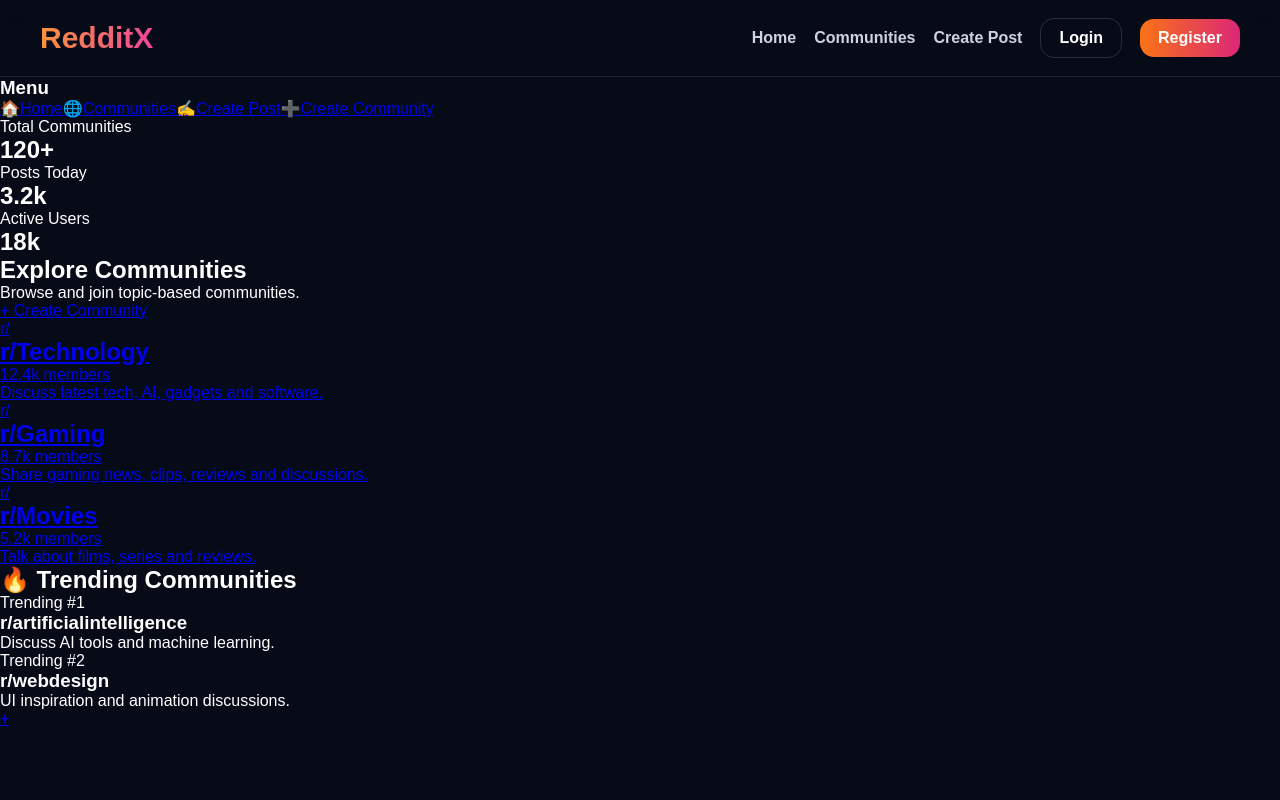
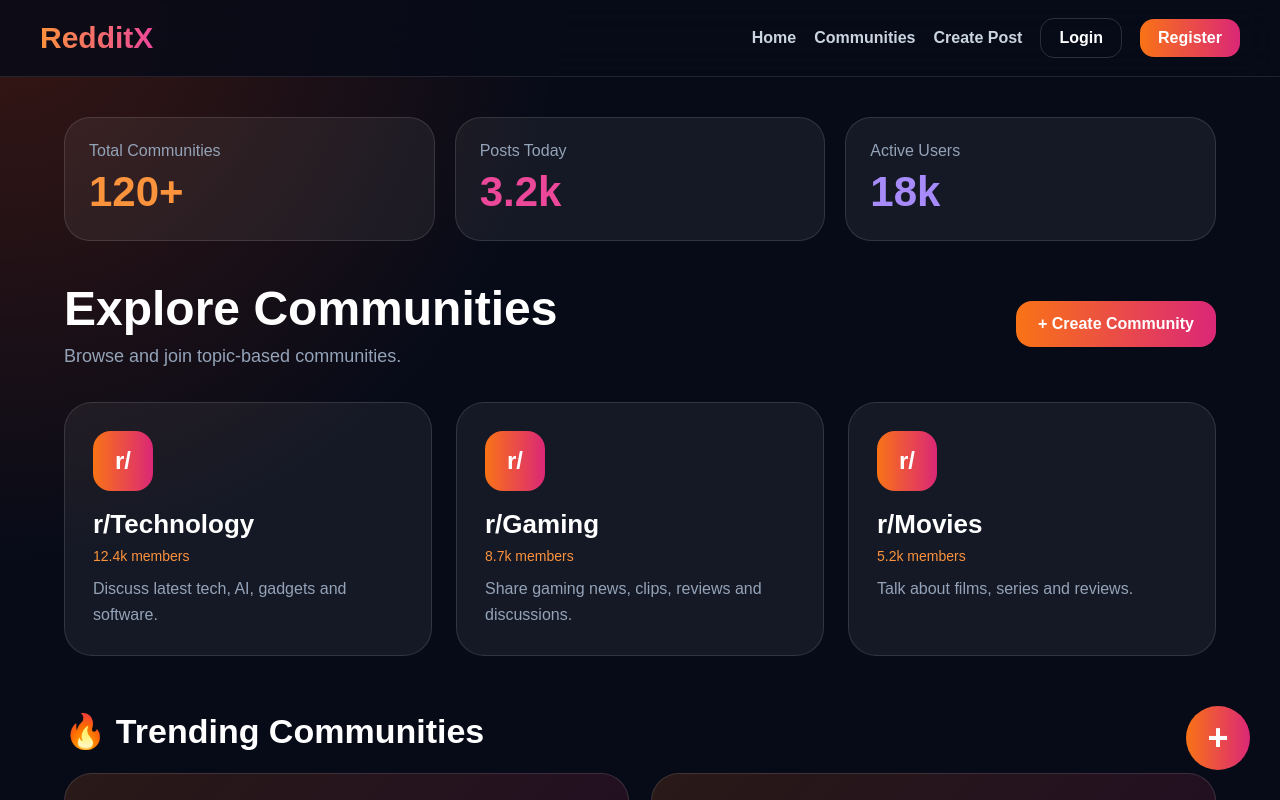
Before and after one commit to Kesarkarale/reddit-clone, a Next.js app: page /communities in a window 1280 px wide. Shown: the top 800 px of the page. Built offline with nearby package versions, Linux system fonts and the light colour scheme.

Commit message:
Refactor Communities page layout and components

```diff
--- a/app/communities/page.js
+++ b/app/communities/page.js
@@ -1,148 +1,181 @@
 import Navbar from "../../components/Navbar";
-import Sidebar from "../../components/Sidebar";
 
 const communities = [
-  {
-    name: "technology",
-    title: "Technology",
-    members: "12.4k",
-    desc: "Discuss latest tech, AI, gadgets and software.",
-  },
-  {
-    name: "gaming",
-    title: "Gaming",
-    members: "8.7k",
-    desc: "Share gaming news, clips, reviews and discussions.",
-  },
-  {
-    name: "movies",
-    title: "Movies",
-    members: "5.2k",
-    desc: "Talk about films, series and reviews.",
-  },
+  { name: "technology", title: "Technology", members: "12.4k", desc: "Discuss latest tech, AI, gadgets and software." },
+  { name: "gaming", title: "Gaming", members: "8.7k", desc: "Share gaming news, clips, reviews and discussions." },
+  { name: "movies", title: "Movies", members: "5.2k", desc: "Talk about films, series and reviews." },
 ];
 
 export default function Communities() {
   return (
-    <main className="min-h-screen bg-[#070b18] text-white">
+    <main style={page}>
       <Navbar />
 
-      <div className="max-w-7xl mx-auto grid lg:grid-cols-[260px_1fr] gap-6 px-6 py-8">
-        <Sidebar />
-
-        <section>
-          <div className="grid md:grid-cols-3 gap-5 mb-8">
-            <div className="rounded-3xl border border-white/10 bg-white/5 p-5 backdrop-blur-xl">
-              <p className="text-slate-400 text-sm">Total Communities</p>
-              <h2 className="text-4xl font-black mt-2 text-orange-300">
-                120+
-              </h2>
+      <section style={container}>
+        <div style={statsGrid}>
+          <Stat title="Total Communities" value="120+" color="#fb923c" />
+          <Stat title="Posts Today" value="3.2k" color="#ec4899" />
+          <Stat title="Active Users" value="18k" color="#a78bfa" />
         </div>
 
-            <div className="rounded-3xl border border-white/10 bg-white/5 p-5 backdrop-blur-xl">
-              <p className="text-slate-400 text-sm">Posts Today</p>
-              <h2 className="text-4xl font-black mt-2 text-pink-300">
-                3.2k
-              </h2>
+        <div style={header}>
+          <div>
+            <h1 style={title}>Explore Communities</h1>
+            <p style={sub}>Browse and join topic-based communities.</p>
           </div>
 
-            <div className="rounded-3xl border border-white/10 bg-white/5 p-5 backdrop-blur-xl">
-              <p className="text-slate-400 text-sm">Active Users</p>
-              <h2 className="text-4xl font-black mt-2 text-purple-300">
-                18k
-              </h2>
-            </div>
+          <a href="/create-community" style={btn}>+ Create Community</a>
         </div>
 
-          <div className="flex justify-between items-center mb-10">
-            <div>
-              <h1 className="text-4xl font-black">
-                Explore Communities
-              </h1>
-
-              <p className="text-slate-400 mt-2">
-                Browse and join topic-based communities.
-              </p>
-            </div>
-
-            <a
-              href="/create-community"
-              className="rounded-xl bg-gradient-to-r from-orange-500 to-pink-600 px-5 py-3 font-bold hover:scale-105 transition"
-            >
-              + Create Community
-            </a>
-          </div>
-
-          <div className="grid md:grid-cols-3 gap-6">
-            {communities.map((community) => (
-              <a
-                key={community.name}
-                href={`/r/${community.name}`}
-                className="rounded-3xl border border-white/10 bg-white/5 p-6 backdrop-blur-xl hover:-translate-y-2 transition"
-              >
-                <div className="h-14 w-14 rounded-2xl bg-gradient-to-r from-orange-500 to-pink-600 flex items-center justify-center text-2xl font-black mb-5">
-                  r/
-                </div>
-
-                <h2 className="text-2xl font-bold">
-                  r/{community.title}
-                </h2>
-
-                <p className="text-orange-300 text-sm mt-1">
-                  {community.members} members
-                </p>
-
-                <p className="text-slate-400 mt-4">
-                  {community.desc}
-                </p>
+        <div style={cardGrid}>
+          {communities.map((c) => (
+            <a key={c.name} href={`/r/${c.name}`} style={card}>
+              <div style={icon}>r/</div>
+              <h2 style={cardTitle}>r/{c.title}</h2>
+              <p style={members}>{c.members} members</p>
+              <p style={desc}>{c.desc}</p>
             </a>
           ))}
         </div>
 
-          <div className="mt-12">
-            <h2 className="text-3xl font-black mb-6">
-              🔥 Trending Communities
-            </h2>
+        <h2 style={sectionTitle}>🔥 Trending Communities</h2>
 
-            <div className="grid md:grid-cols-2 gap-5">
-              <div className="rounded-3xl border border-white/10 bg-gradient-to-r from-orange-500/10 to-pink-600/10 p-6">
-                <p className="text-orange-300 text-sm">
-                  Trending #1
-                </p>
-
-                <h3 className="text-2xl font-bold mt-2">
-                  r/artificialintelligence
-                </h3>
-
-                <p className="text-slate-400 mt-3">
-                  Discuss AI tools and machine learning.
-                </p>
+        <div style={trendGrid}>
+          <div style={trendCard}>
+            <p style={tag}>Trending #1</p>
+            <h3 style={trendTitle}>r/artificialintelligence</h3>
+            <p style={desc}>Discuss AI tools and machine learning.</p>
           </div>
 
-              <div className="rounded-3xl border border-white/10 bg-gradient-to-r from-purple-500/10 to-pink-600/10 p-6">
-                <p className="text-pink-300 text-sm">
-                  Trending #2
-                </p>
-
-                <h3 className="text-2xl font-bold mt-2">
-                  r/webdesign
-                </h3>
-
-                <p className="text-slate-400 mt-3">
-                  UI inspiration and animation discussions.
-                </p>
-              </div>
+          <div style={trendCard}>
+            <p style={tag}>Trending #2</p>
+            <h3 style={trendTitle}>r/webdesign</h3>
+            <p style={desc}>UI inspiration and animation discussions.</p>
           </div>
         </div>
       </section>
-      </div>
 
-      <a
-        href="/create-post"
-        className="fixed bottom-6 right-6 h-16 w-16 rounded-full bg-gradient-to-r from-orange-500 to-pink-600 flex items-center justify-center text-3xl font-black shadow-2xl hover:scale-110 transition"
-      >
-        +
-      </a>
+      <a href="/create-post" style={floating}>+</a>
     </main>
   );
 }
+
+function Stat({ title, value, color }) {
+  return (
+    <div style={stat}>
+      <p style={{ color: "#94a3b8" }}>{title}</p>
+      <h2 style={{ fontSize: 42, color, marginTop: 8 }}>{value}</h2>
+    </div>
+  );
+}
+
+const page = {
+  minHeight: "100vh",
+  background: "radial-gradient(circle at top left, rgba(255,69,0,.2), transparent 35%), #070b18",
+  color: "white",
+  fontFamily: "Arial, sans-serif",
+};
+
+const container = { maxWidth: 1200, margin: "0 auto", padding: "40px 24px" };
+
+const statsGrid = {
+  display: "grid",
+  gridTemplateColumns: "repeat(auto-fit, minmax(220px, 1fr))",
+  gap: 20,
+  marginBottom: 40,
+};
+
+const stat = {
+  padding: 24,
+  borderRadius: 26,
+  background: "rgba(255,255,255,.06)",
+  border: "1px solid rgba(255,255,255,.12)",
+};
+
+const header = {
+  display: "flex",
+  justifyContent: "space-between",
+  alignItems: "center",
+  gap: 20,
+  marginBottom: 35,
+  flexWrap: "wrap",
+};
+
+const title = { fontSize: 48, fontWeight: 900 };
+const sub = { color: "#94a3b8", marginTop: 10, fontSize: 18 };
+
+const btn = {
+  padding: "14px 22px",
+  borderRadius: 16,
+  background: "linear-gradient(90deg,#f97316,#db2777)",
+  color: "white",
+  textDecoration: "none",
+  fontWeight: 800,
+};
+
+const cardGrid = {
+  display: "grid",
+  gridTemplateColumns: "repeat(auto-fit, minmax(260px, 1fr))",
+  gap: 24,
+};
+
+const card = {
+  padding: 28,
+  borderRadius: 28,
+  background: "rgba(255,255,255,.06)",
+  border: "1px solid rgba(255,255,255,.12)",
+  textDecoration: "none",
+  color: "white",
+};
+
+const icon = {
+  width: 60,
+  height: 60,
+  borderRadius: 18,
+  background: "linear-gradient(90deg,#f97316,#db2777)",
+  display: "flex",
+  alignItems: "center",
+  justifyContent: "center",
+  fontSize: 24,
+  fontWeight: 900,
+  marginBottom: 18,
+};
+
+const cardTitle = { fontSize: 26, marginBottom: 8 };
+const members = { color: "#fb923c", fontSize: 14 };
+const desc = { color: "#94a3b8", marginTop: 12, lineHeight: 1.6 };
+
+const sectionTitle = { fontSize: 34, marginTop: 55, marginBottom: 22 };
+
+const trendGrid = {
+  display: "grid",
+  gridTemplateColumns: "repeat(auto-fit, minmax(280px, 1fr))",
+  gap: 22,
+};
+
+const trendCard = {
+  padding: 28,
+  borderRadius: 28,
+  background: "linear-gradient(135deg,rgba(249,115,22,.14),rgba(219,39,119,.12))",
+  border: "1px solid rgba(255,255,255,.12)",
+};
+
+const tag = { color: "#fb923c", fontSize: 14 };
+const trendTitle = { fontSize: 26, marginTop: 10 };
+
+const floating = {
+  position: "fixed",
+  right: 30,
+  bottom: 30,
+  width: 64,
+  height: 64,
+  borderRadius: "50%",
+  background: "linear-gradient(90deg,#f97316,#db2777)",
+  color: "white",
+  fontSize: 36,
+  fontWeight: 900,
+  textDecoration: "none",
+  display: "flex",
+  alignItems: "center",
+  justifyContent: "center",
+};
```
Lines whose indentation alone changed are shown as unchanged.
